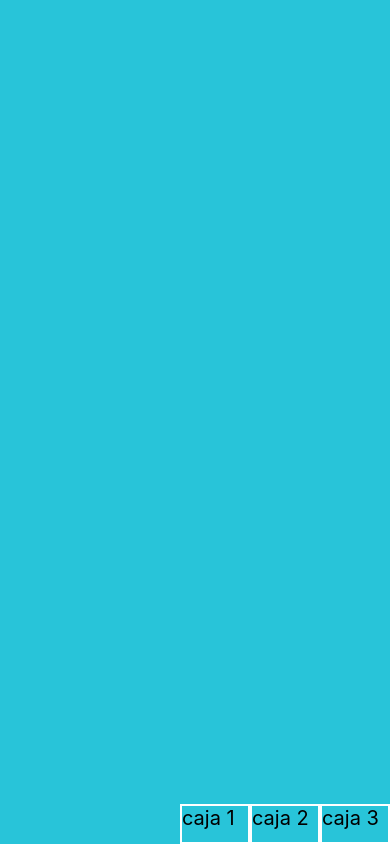
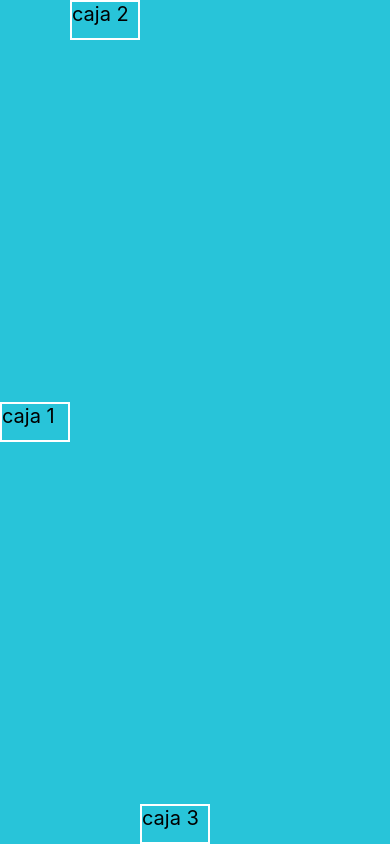
Before and after one commit to braianLucero/ReactNativeProyecto, a React Native app: screen / in a window 390 px wide. Built offline with nearby package versions, Linux system fonts and the light colour scheme.

Commit message:
Alining the boxes oneself

```diff
--- a/src/screens/FlexScreen.tsx
+++ b/src/screens/FlexScreen.tsx
@@ -16,8 +16,8 @@ const styles = StyleSheet.create({
         flex: 1,
         backgroundColor: '#28C4D9',
         flexDirection: 'row',
-        justifyContent: 'flex-end',
-        alignItems: 'flex-end'
+        // justifyContent: 'flex-end',
+        // alignItems: 'flex-end'
 
 
     },
@@ -27,7 +27,9 @@ const styles = StyleSheet.create({
         height: 40,
         borderWidth: 2,
         borderColor: 'white',
-        fontSize: 20
+        fontSize: 20,
+        alignSelf: 'center'
+
     },
     caja2: {
         width: 70,
@@ -41,6 +43,7 @@ const styles = StyleSheet.create({
         height: 40,
         borderWidth: 2,
         borderColor: 'white',
-        fontSize: 20
+        fontSize: 20,
+        alignSelf: 'flex-end'
     }
 });
```
